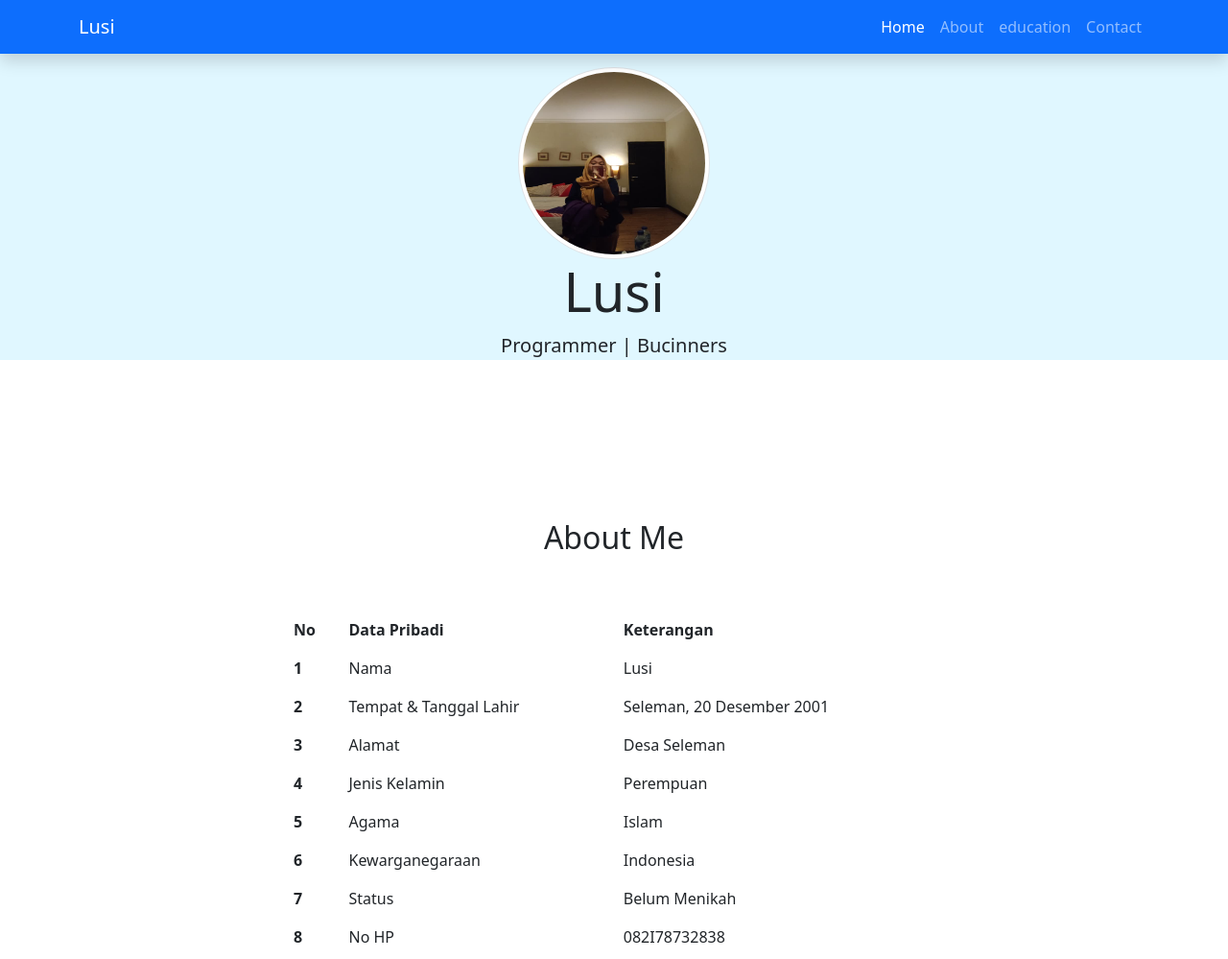
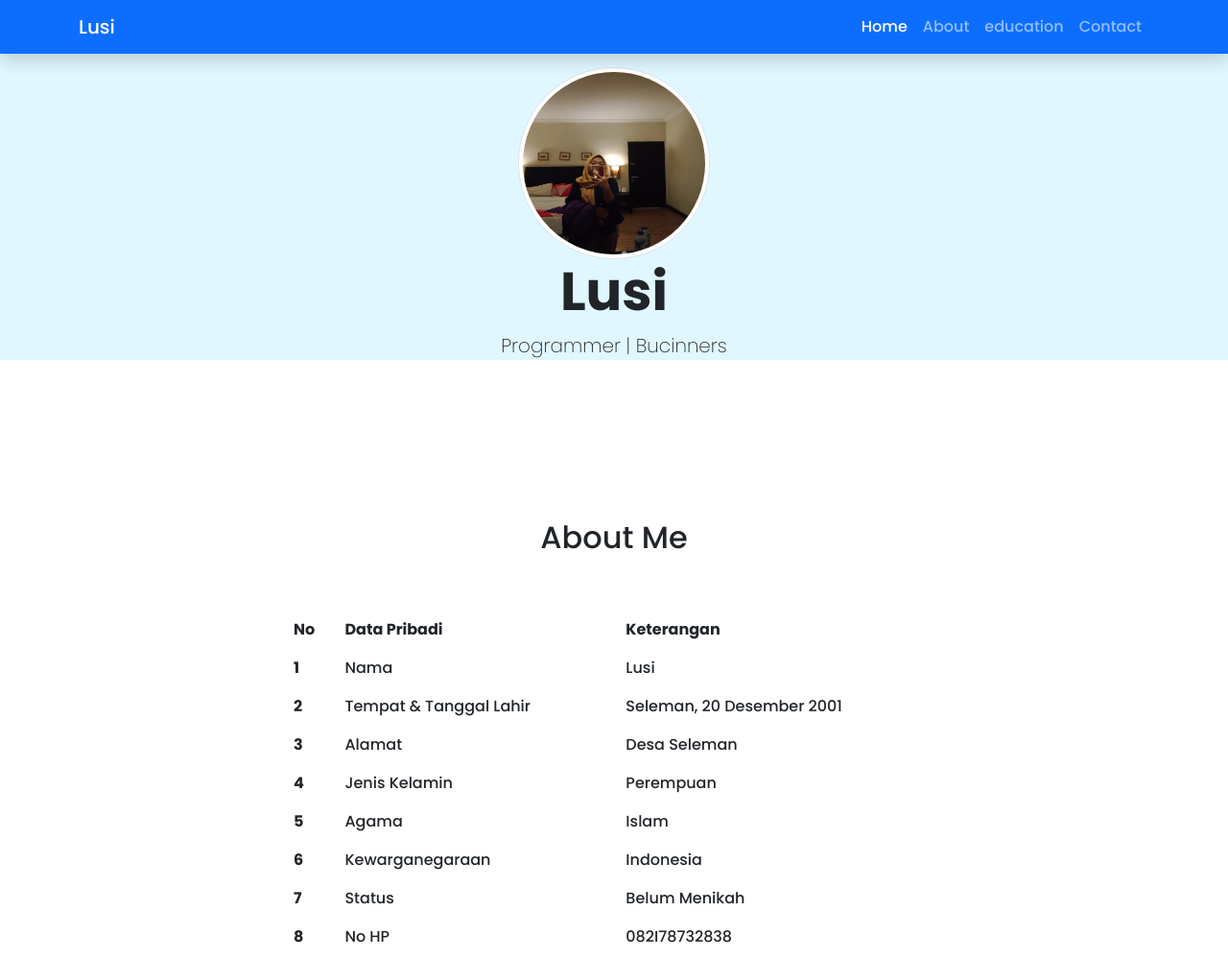
Before and after one commit to aselole12/aselole12.github.io, a plain HTML site: page index.html in a window 1280 px wide. Shown: the top 999 px of the page at 96% size. Drawn offline with nearby package versions, Linux system fonts and the light colour scheme.

Commit message:
menambahkan favicon dan google font

```diff
--- a/index.html
+++ b/index.html
@@ -13,6 +13,14 @@
 
   <!-- boostrap Icon -->
   <link rel="stylesheet" href="https://cdn.jsdelivr.net/npm/bootstrap-icons@1.7.1/font/bootstrap-icons.css">
+
+  <!-- favicon -->
+  <link rel="shortcut icon" type="" href="img/gambar1.jpg">
+
+  <!-- google font -->
+  <link rel="preconnect" href="https://fonts.googleapis.com">
+  <link rel="preconnect" href="https://fonts.gstatic.com" crossorigin>
+  <link href="https://fonts.googleapis.com/css2?family=Poppins:ital,wght@0,100;0,200;0,500;0,600;0,700;1,300&display=swap" rel="stylesheet">
 
     <title>My Website | Lusi</title>
   </head>
--- a/style.css
+++ b/style.css
@@ -1,6 +1,14 @@
 .jumbotron{
 	padding-top: 70px;
 	background-color: #e0f7ff;
+}
+
+body{
+	font-family: 'Poppins', sans-serif;
+}
+
+.jumbotron h1{
+	font-weight:bold ;
 }
 
 #education{
```
